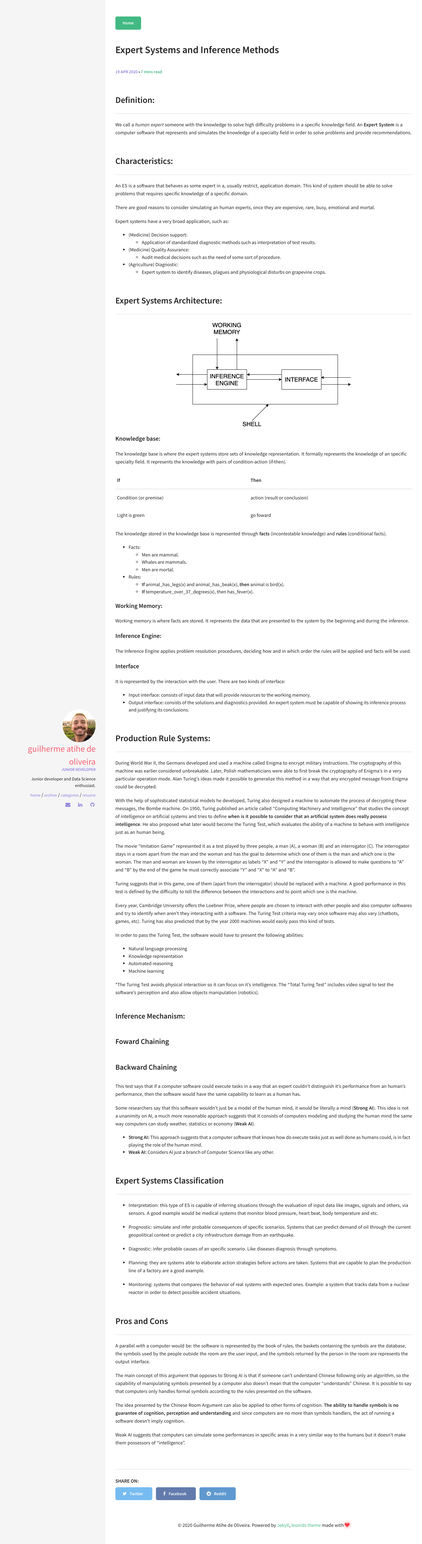
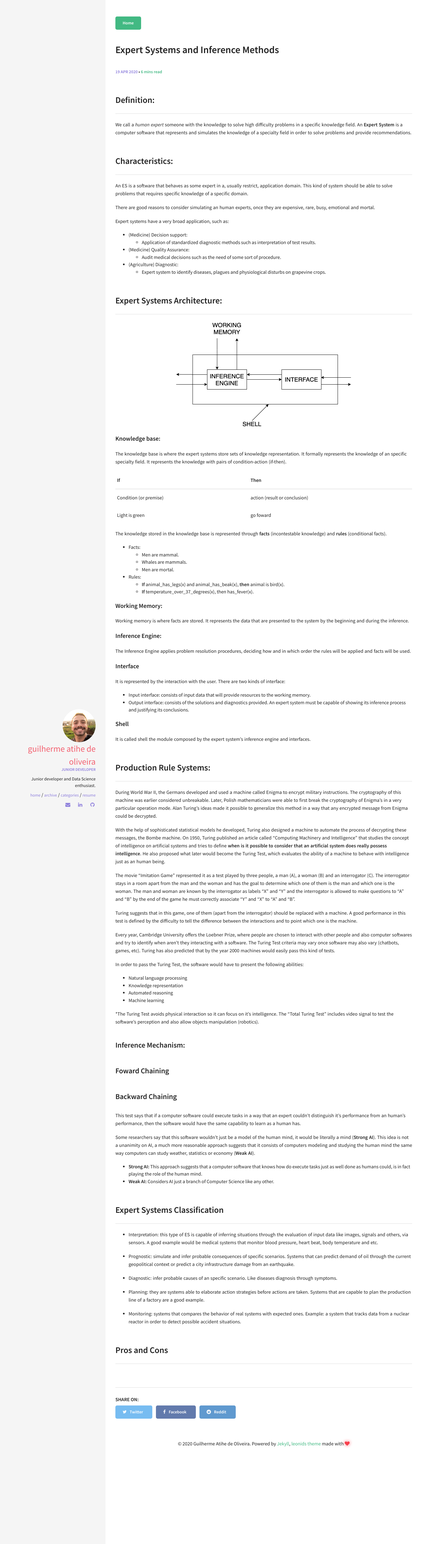
Before and after one commit to gatihe/guiati9.dev, a Jekyll site: the page built from _posts/2020-04-19-ai-expert-systems.md, in a window 1280 px wide. Shown: the whole page at 33% size. Built offline with Jekyll 4.4.1, drawn with Linux system fonts in a browser that asks for light colours.

Commit message:
Update 2020-04-19-ai-expert-systems.md

```diff
--- a/_posts/2020-04-19-ai-expert-systems.md
+++ b/_posts/2020-04-19-ai-expert-systems.md
@@ -68,6 +68,10 @@ It is represented by the interaction with the user. There are two kinds of inter
 - Input interface: consists of input data that will provide resources to the working memory.
 - Output interface: consists of the solutions and diagnostics provided. An expert system must be capable of showing its inference process and justifying its conclusions.
 
+#### Shell
+
+It is called shell the module composed by the expert system's inference engine and interfaces.
+
 ## Production Rule Systems:
 
 During World War II, the Germans developed and used a machine called Enigma to encrypt military instructions. The cryptography of this machine was earlier considered unbreakable.
@@ -115,11 +119,3 @@ Some researchers say that this software wouldn't just be a model of the human mi
  - Monitoring: systems that compares the behavior of real systems with expected ones. Example: a system that tracks data from a nuclear reactor in order to detect possible accident situations.
 
 ## Pros and Cons
-
-A parallel with a computer would be: the software is represented by the book of rules, the baskets containing the symbols are the database, the symbols used by the people outside the room are the user input, and the symbols returned by the person in the room are represents the output interface.
-
-The main concept of this argument that opposes to Strong AI is that if someone can't understand Chinese following only an algorithm, so the capability of manipulating symbols presented by a computer also doesn't mean that the computer "understands" Chinese. It is possible to say that computers only handles formal symbols according to the rules presented on the software.
-
-The idea presented by the Chinese Room Argument can also be applied to other forms of cognition. __The ability to handle symbols is no guarantee of cognition, perception and understanding__ and since computers are no more than symbols handlers, the act of running a software doesn't imply cognition.
-
-Weak AI suggests that computers can simulate some performances in specific areas in a very similar way to the humans but it doesn't make them possessors of "intelligence".
```
